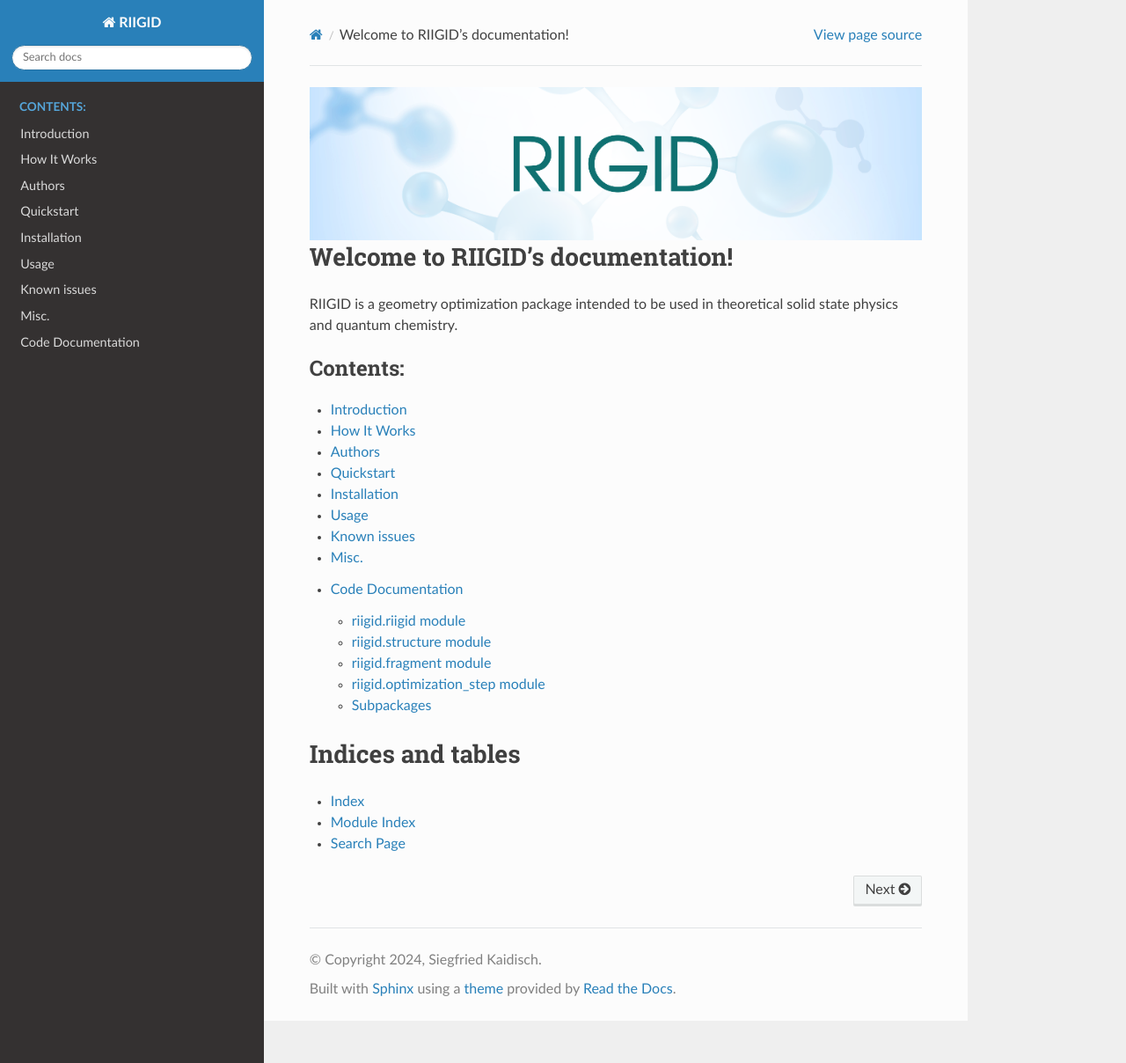
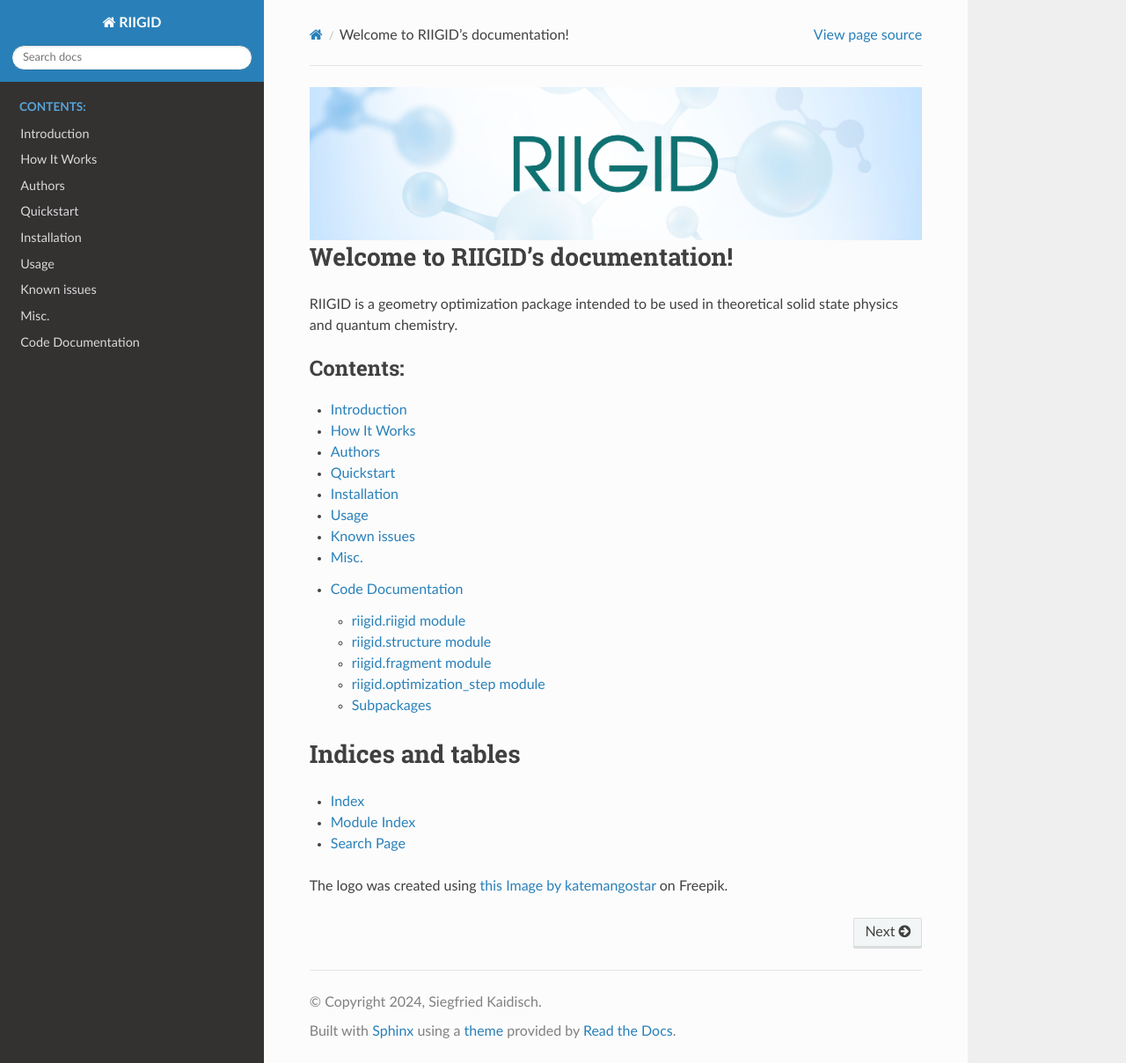
Before and after one commit to siegfriedkaidisch/RIIGID, a Sphinx documentation site: the page built from docs/source/index.rst, in a window 1280 px wide and 1208 px high. Shown: the whole window at 88% size. Built offline with Sphinx 7.4.7 and the Read the Docs theme 2.0.0, drawn with Linux system fonts in a browser that asks for light colours.

Commit message:
Update index.rst

```diff
--- a/docs/source/index.rst
+++ b/docs/source/index.rst
@@ -26,3 +26,5 @@ Indices and tables
 * :ref:`genindex`
 * :ref:`modindex`
 * :ref:`search`
+
+The logo was created using `this Image by katemangostar <https://www.freepik.com/free-vector/molecular-structure-background_1476249.htm#query=molecules&position=1&from_view=search&track=sph&uuid=42cb47de-2f1f-48d1-9783-79c1c0e54126#position=1&query=molecules>`_ on Freepik.
```
